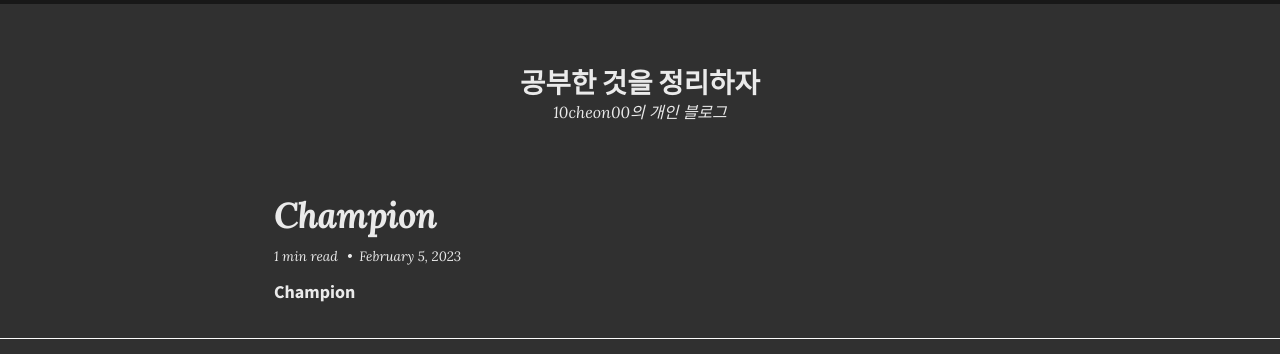
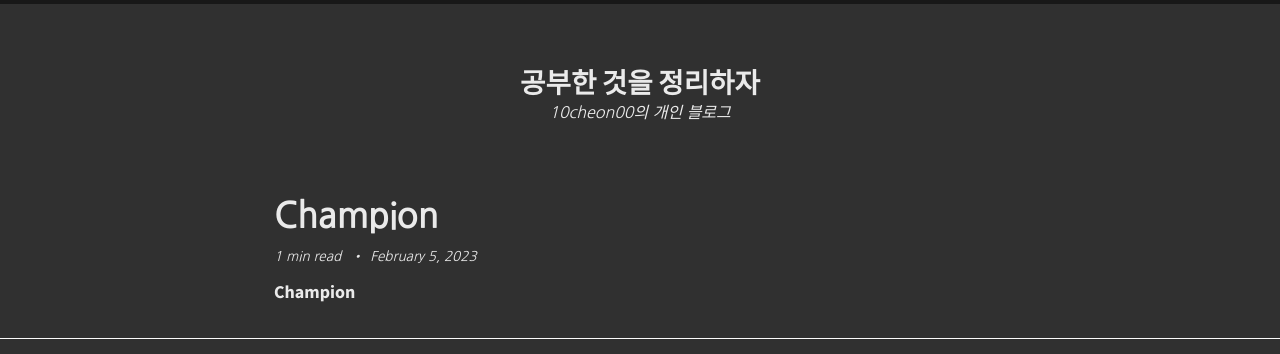
Before and after one commit to 10cheon00/-deprecated-10cheon00.github.io, a Jekyll site: the page built from index.md, in a window 1280 px wide. Shown: the top 354 px of the page. Built offline with Jekyll 4.4.1, drawn with Linux system fonts in a browser that asks for light colours; nearby versions of some CDN libraries; the list of posts is cut into pages by our own code.

Commit message:
feat: modify css font attributes

```diff
--- a/_config.yml
+++ b/_config.yml
@@ -30,9 +30,9 @@ mathjax:
   combo: "tex-svg" # "tex-svg" (default), "tex-mml-chtml", etc.: docs.mathjax.org/en/latest/web/components/combined.html
   tags: "ams" # "none", "ams" (default), "all"
 google_fonts:
+  - name: "Nanum Gothic"
+    weights: "400,700"
   - name: "Source Sans Pro"
-    weights: "400,400i,700,700i"
-  - name: "Lora"
     weights: "400,400i,700,700i"
 google_analytics: # Google Analytics id, e.g. "UA-NNNNNNNN-N"
 disqus:
--- a/_sass/so-simple/_entries.scss
+++ b/_sass/so-simple/_entries.scss
@@ -25,7 +25,7 @@
   margin-bottom: 0.5rem;
   font-family: $title-font-family;
   font-weight: $entry-title-weight;
-  font-style: italic;
+  // font-style: italic;
   letter-spacing: -1px;
   word-wrap: break-word; /* break long words that could overflow */
 
@@ -34,7 +34,7 @@
   }
 
   a[rel="bookmark"]::before {
-    content: '';
+    content: "";
     position: absolute;
     left: 0;
     top: 0;
--- a/_sass/so-simple/_page.scss
+++ b/_sass/so-simple/_page.scss
@@ -14,7 +14,7 @@
   margin-bottom: 0.5em;
   font-family: $title-font-family;
   font-weight: $page-title-weight;
-  font-style: italic;
+  // font-style: italic;
   letter-spacing: -2px;
 }
 
--- a/_sass/so-simple/_variables.scss
+++ b/_sass/so-simple/_variables.scss
@@ -19,11 +19,15 @@ $max-font-size: 18px !default;
 $modular-scale-1: 1.067 !default; /* small */
 $modular-scale-2: 1.2 !default; /* large */
 /* Heading 1 */
-$h1-min: $modular-scale-1 * $modular-scale-1 * $modular-scale-1 * $modular-scale-1 * $base-font-size !default;
-$h1-max: $modular-scale-2 * $modular-scale-2 * $modular-scale-2 * $modular-scale-2 * $base-font-size !default;
+$h1-min: $modular-scale-1 * $modular-scale-1 * $modular-scale-1 *
+  $modular-scale-1 * $base-font-size !default;
+$h1-max: $modular-scale-2 * $modular-scale-2 * $modular-scale-2 *
+  $modular-scale-2 * $base-font-size !default;
 /* Heading 2 */
-$h2-min: $modular-scale-1 * $modular-scale-1 * $modular-scale-1 * $base-font-size !default;
-$h2-max: $modular-scale-2 * $modular-scale-2 * $modular-scale-2 * $base-font-size !default;
+$h2-min: $modular-scale-1 * $modular-scale-1 * $modular-scale-1 *
+  $base-font-size !default;
+$h2-max: $modular-scale-2 * $modular-scale-2 * $modular-scale-2 *
+  $base-font-size !default;
 /* Heading 3 */
 $h3-min: $modular-scale-1 * $modular-scale-1 * $base-font-size !default;
 $h3-max: $modular-scale-2 * $modular-scale-2 * $base-font-size !default;
@@ -38,9 +42,11 @@ $h6-min: ($base-font-size / $modular-scale-1) !default;
 $h6-max: ($base-font-size / $modular-scale-2) !default;
 
 /* Font Families */
-$serif-font-family: "Lora", serif !default;
+// $serif-font-family: "Lora", serif !default;
+$serif-font-family: "Nanum Gothic", serif !default;
 $sans-serif-font-family: "Source Sans Pro", sans-serif !default;
-$monospace-font-family: Menlo, Consolas, Monaco, "Courier New", Courier, monospace !default;
+$monospace-font-family: Menlo, Consolas, Monaco, "Courier New", Courier,
+  monospace !default;
 
 $base-font-family: $sans-serif-font-family !default;
 $headline-font-family: $sans-serif-font-family !default;
```
